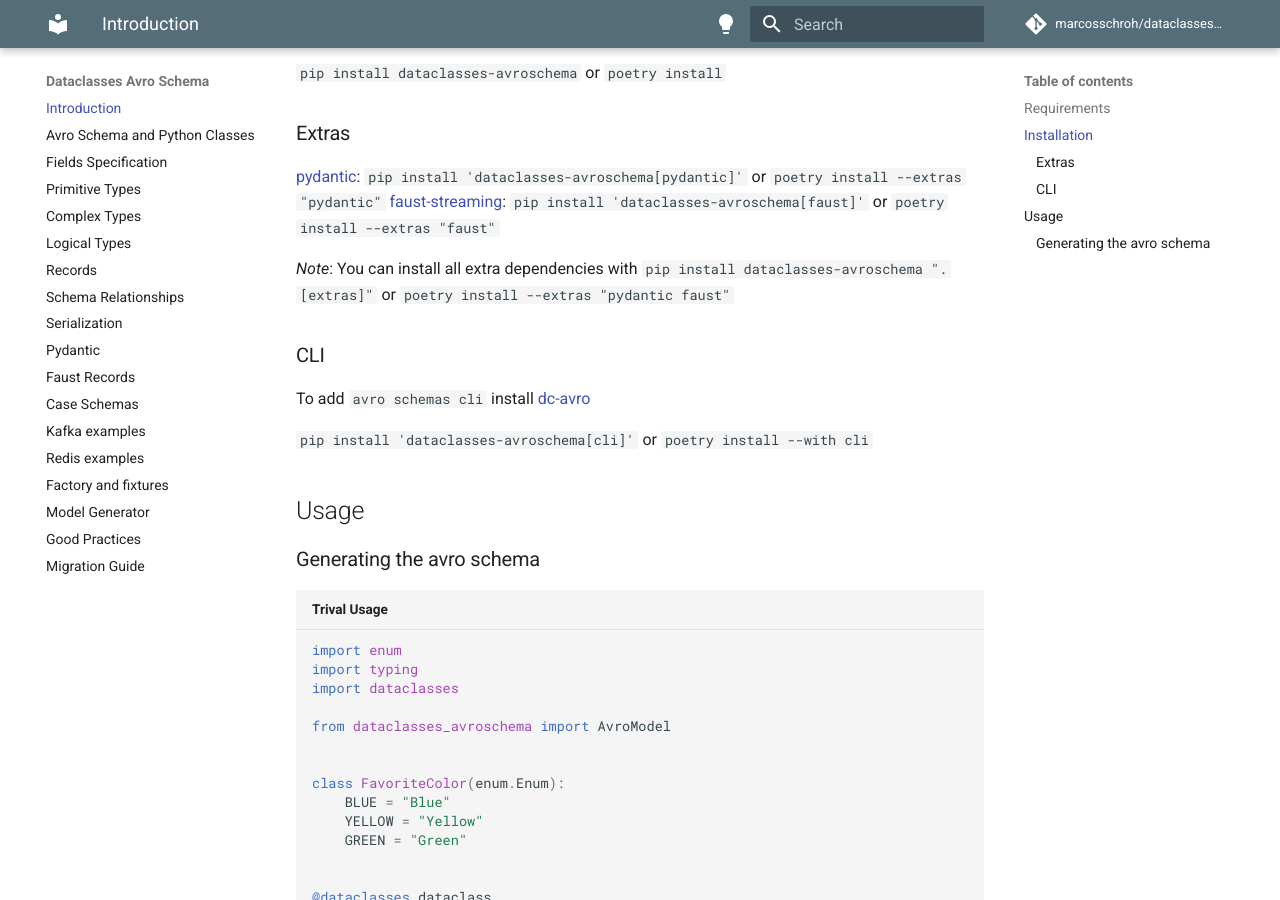
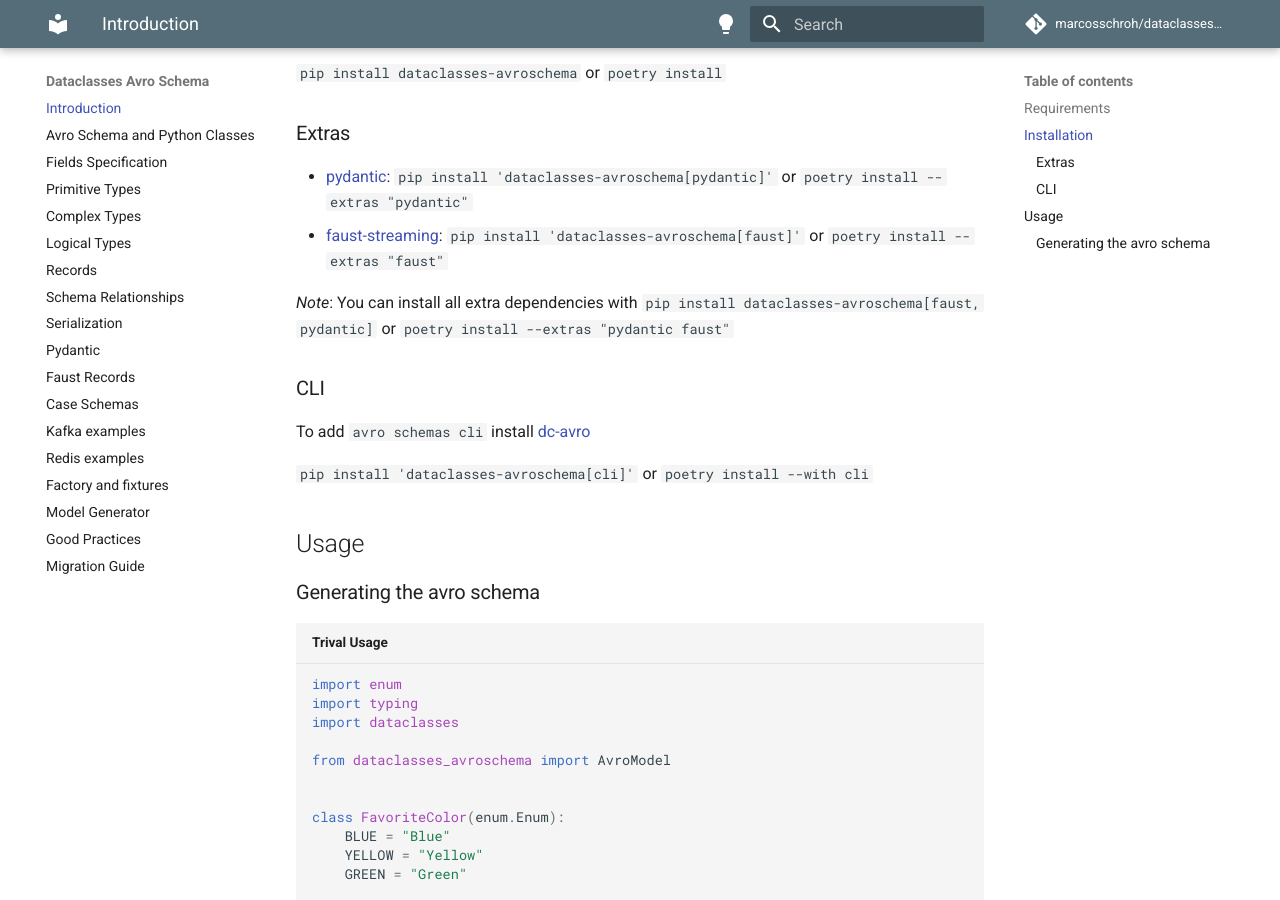
Before and after one commit to marcosschroh/dataclasses-avroschema, an MkDocs documentation site: the page built from docs/index.md, in a window 1280 px wide and 900 px high, scrolled down 438 px. Built offline with MkDocs 1.6.1 and Material for MkDocs 9.7.7, drawn with Linux system fonts in a browser that asks for light colours; comment, search, counter and statistics services are not loaded.

Commit message:
update install documentation

```diff
--- a/docs/index.md
+++ b/docs/index.md
@@ -19,10 +19,10 @@
 
 ### Extras
 
-[pydantic](https://docs.pydantic.dev/): `pip install 'dataclasses-avroschema[pydantic]'` or `poetry install --extras "pydantic"`
-[faust-streaming](https://github.com/faust-streaming/faust): `pip install 'dataclasses-avroschema[faust]'` or `poetry install --extras "faust"`
+- [pydantic](https://docs.pydantic.dev/): `pip install 'dataclasses-avroschema[pydantic]'` or `poetry install --extras "pydantic"`
+- [faust-streaming](https://github.com/faust-streaming/faust): `pip install 'dataclasses-avroschema[faust]'` or `poetry install --extras "faust"`
 
-*Note*: You can install all extra dependencies with `pip install dataclasses-avroschema  ".[extras]"` or `poetry install --extras "pydantic faust"`
+*Note*: You can install all extra dependencies with `pip install dataclasses-avroschema[faust, pydantic]` or `poetry install --extras "pydantic faust"`
 
 ### CLI
 
```
Also changed, not shown: README.md (+3 -3 lines).
